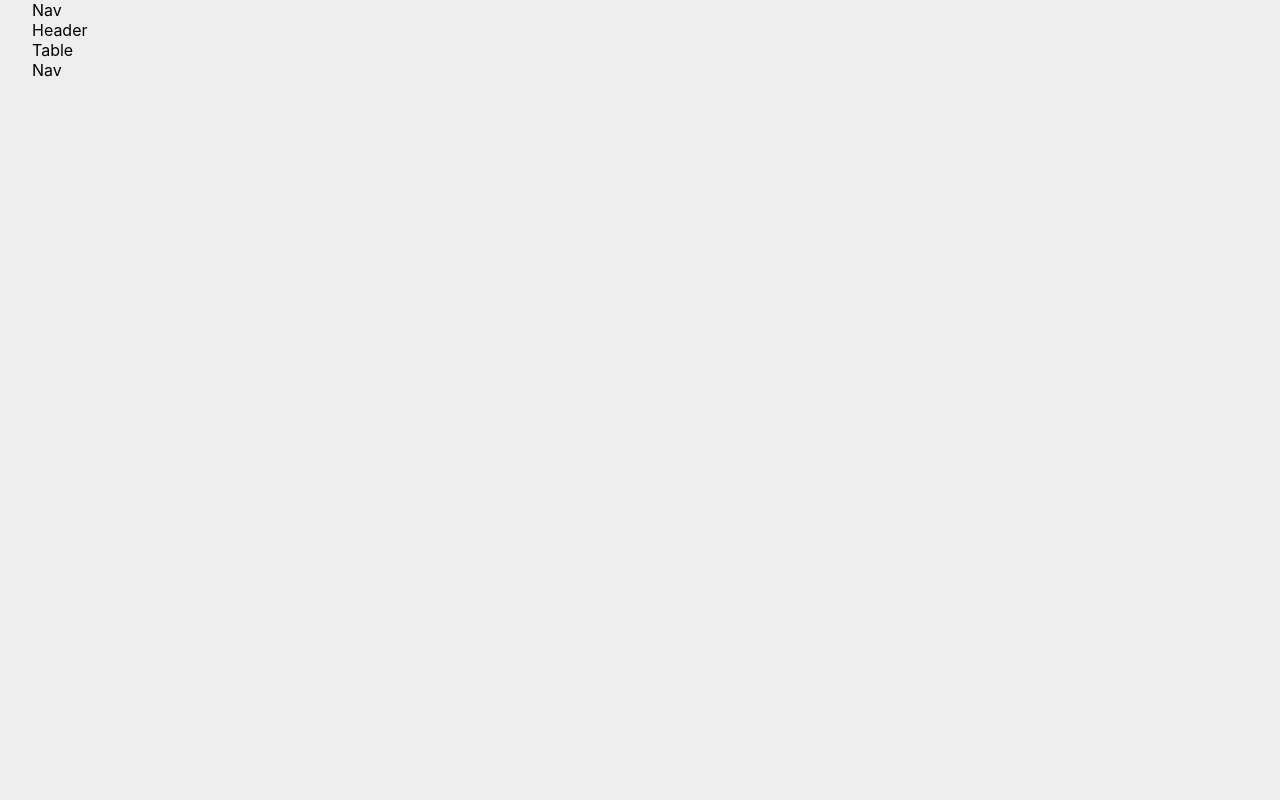
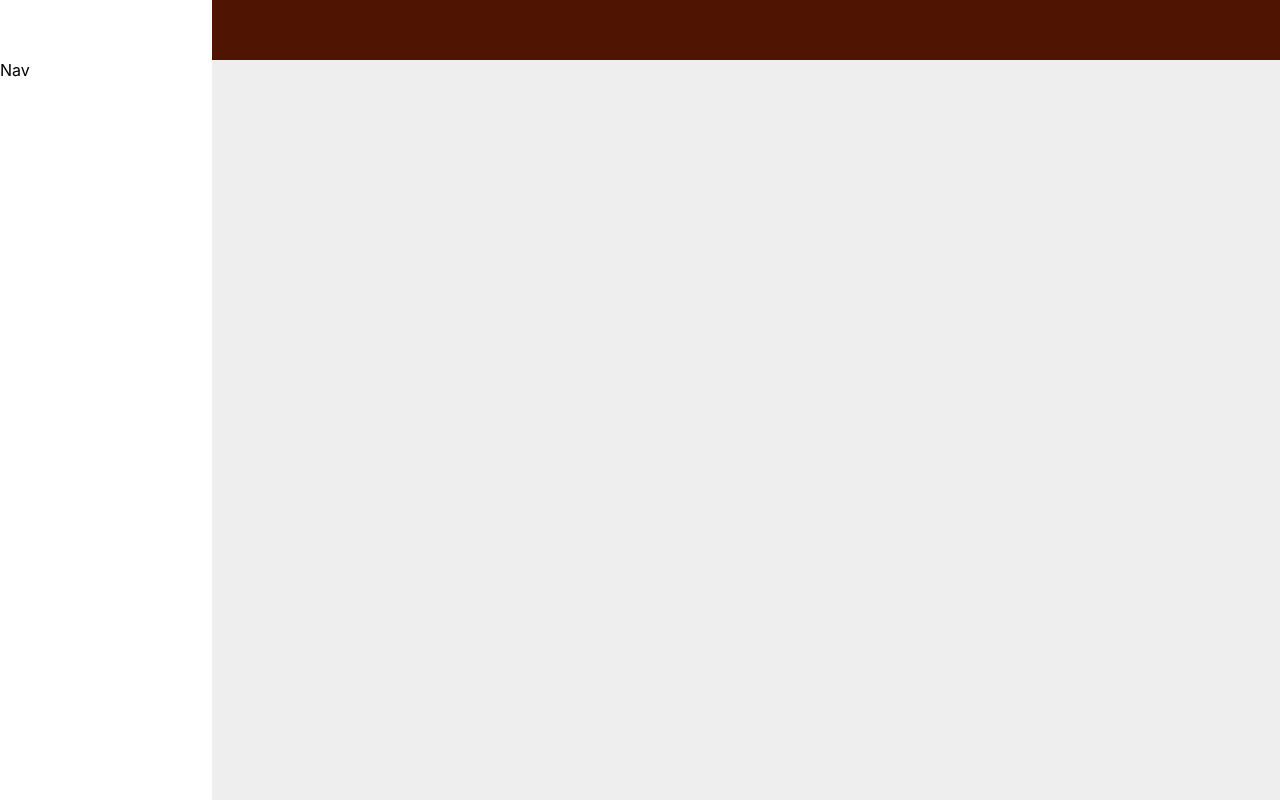
Before and after one commit to rachidb5/sm-places, a Next.js app: page / in a window 1280 px wide. Built offline with nearby package versions, Linux system fonts and the light colour scheme.

Commit message:
style: estrutura a view principal

```diff
--- a/organisms/footer/index.jsx
+++ b/organisms/footer/index.jsx
@@ -1,7 +1,7 @@
 function footer(){
     return (
         <div>
-            Nav
+            Footer
         </div>
     )
 }
--- a/organisms/navbar/index.jsx
+++ b/organisms/navbar/index.jsx
@@ -1,8 +1,10 @@
+import { Nav } from './styles'
+
 function navbar(){
     return (
-        <div>
+        <Nav>
             Nav
-        </div>
+        </Nav>
     )
 }
 
--- /dev/null
+++ b/organisms/navbar/styles.js
@@ -0,0 +1,14 @@
+import styled from 'styled-components'
+
+export const Nav = styled.div`
+height: 100%;
+position: fixed;
+z-index: 1;
+top: 0;
+left: 0;
+overflow-x: hidden;
+transition: 0.5s;
+padding-top: 60px;
+width: 16.6%;
+background: #fff;
+`
--- /dev/null
+++ b/pages/_document.js
@@ -0,0 +1,29 @@
+import Document from 'next/document'
+import { ServerStyleSheet } from 'styled-components'
+
+export default class MyDocument extends Document {
+  static async getInitialProps (ctx) {
+    const sheet = new ServerStyleSheet()
+    const originalRenderPage = ctx.renderPage
+
+    try {
+      ctx.renderPage = () =>
+        originalRenderPage({
+          enhanceApp: App => props => sheet.collectStyles(<App {...props} />)
+        })
+
+      const initialProps = await Document.getInitialProps(ctx)
+      return {
+        ...initialProps,
+        styles: (
+          <>
+            {initialProps.styles}
+            {sheet.getStyleElement()}
+          </>
+        )
+      }
+    } finally {
+      sheet.seal()
+    }
+  }
+}
--- a/styles/Home.module.css
+++ b/styles/Home.module.css
@@ -1,5 +1,5 @@
 .container {
-  padding: 0 2rem;
+  padding: 0;
 }
 
 .main {
--- a/templates/Main/index.jsx
+++ b/templates/Main/index.jsx
@@ -2,15 +2,18 @@ import Navbar from  '../../organisms/navbar/index'
 import Header from  '../../organisms/header/index'
 import Table from  '../../organisms/table/index'
 import Footer from  '../../organisms/footer/index'
+import { MainDiv, View } from './styles'
 
 function Main(){
     return(
-        <div>
+        <MainDiv>
             <Navbar />
-            <Header />
-            <Table />
-            <Footer />
-        </div>
+            <View>
+                <Header />
+                <Table />
+                <Footer />
+            </View>
+        </MainDiv>
     )
 }
 
--- /dev/null
+++ b/templates/Main/styles.js
@@ -0,0 +1,14 @@
+import styled from 'styled-components'
+
+export const MainDiv = styled.div`
+background-color: #4f1502;
+margin:0;
+padding:0;
+display: flex;
+flex-direction: row;
+`
+
+export const View = styled.div`
+display: flex;
+flex-direction: column;
+`
```
Also changed, not shown: .babelrc (added), pages/index.jsx (renamed from pages/index.js), templates/Main/style.js (deleted).
